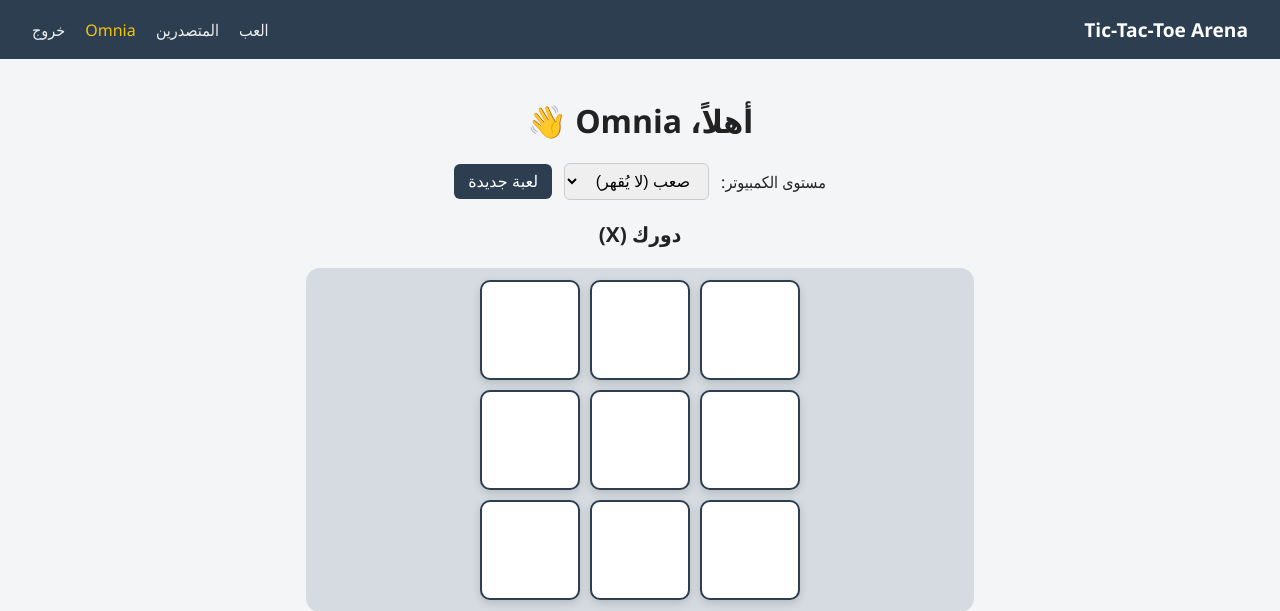
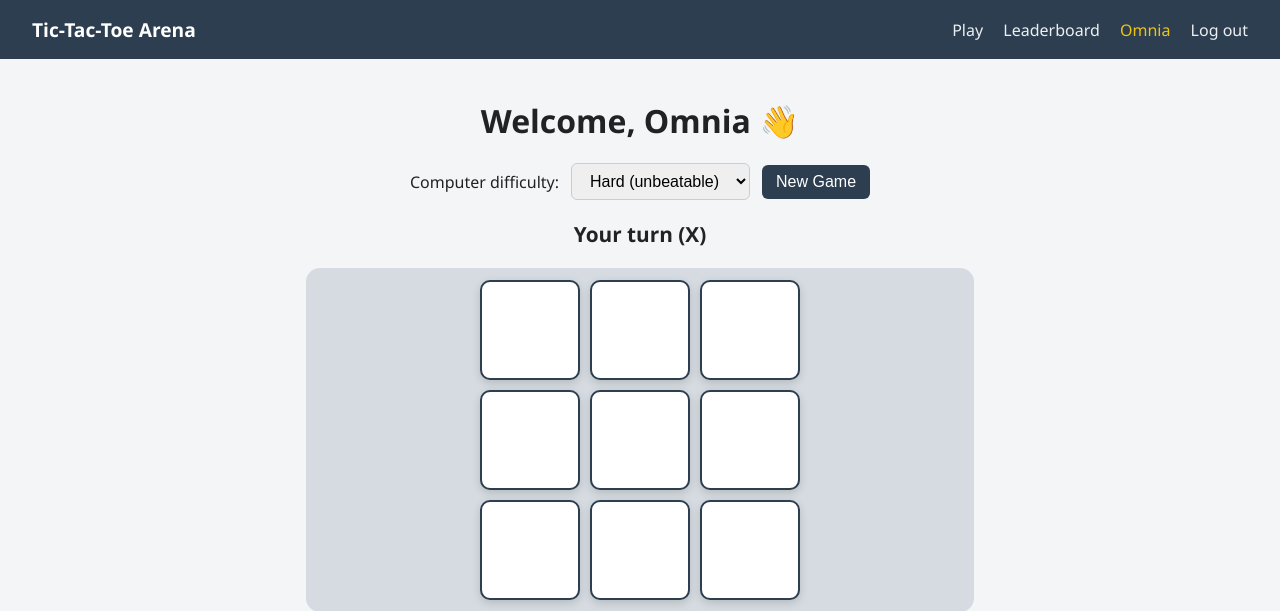
Before and after one commit to omnia-ship-it/Tic-Tac-Toe-, a Flask app: page / in a window 1280 px wide. Shown: the top 611 px of the page. Run offline with Flask 3, Linux system fonts and the light colour scheme; a user stored in the database is signed in.

Commit message:
second edit

```diff
--- a/app.py
+++ b/app.py
@@ -12,14 +12,14 @@ DB_PATH = "tic_tac_toe.db"
 
 
 def get_db():
-    """بتفتح اتصال جديد بقاعدة البيانات مع تفعيل row_factory عشان نقدر نستخدم الأعمدة بالاسم"""
+    """Opens a new database connection with row_factory enabled so we can access columns by name"""
     conn = sqlite3.connect(DB_PATH)
     conn.row_factory = sqlite3.Row
     return conn
 
 
 def init_db():
-    """بتنشئ الجداول لو مش موجودة"""
+    """Creates the tables if they don't already exist"""
     conn = get_db()
     conn.execute("""
         CREATE TABLE IF NOT EXISTS users (
@@ -46,7 +46,7 @@ def init_db():
 
 
 def login_required(f):
-    """Decorator بيمنع الوصول لصفحة معينة لو المستخدم مش مسجل دخوله"""
+    """Decorator that blocks access to a route if the user isn't logged in"""
     @wraps(f)
     def decorated_function(*args, **kwargs):
         if session.get("user_id") is None:
@@ -69,10 +69,10 @@ def register():
         confirmation = request.form.get("confirmation", "")
 
         if not username or not password:
-            return render_template("register.html", error="لازم تدخلي اسم المستخدم وكلمة السر")
+            return render_template("register.html", error="Please enter a username and a password")
 
         if password != confirmation:
-            return render_template("register.html", error="كلمتا السر مش متطابقتين")
+            return render_template("register.html", error="Passwords do not match")
 
         hashed = generate_password_hash(password)
 
@@ -85,7 +85,7 @@ def register():
             conn.commit()
         except sqlite3.IntegrityError:
             conn.close()
-            return render_template("register.html", error="اسم المستخدم ده موجود قبل كده")
+            return render_template("register.html", error="That username is already taken")
         conn.close()
 
         return redirect(url_for("login"))
@@ -108,7 +108,7 @@ def login():
         conn.close()
 
         if user is None or not check_password_hash(user["hash"], password):
-            return render_template("login.html", error="اسم المستخدم أو كلمة السر غلط")
+            return render_template("login.html", error="Invalid username or password")
 
         session["user_id"] = user["id"]
         session["username"] = user["username"]
@@ -127,14 +127,15 @@ def logout():
 @login_required
 def api_move():
     """
-    بياخد حالة اللوحة الحالية من الفرونت اند، يحدد حركة الكمبيوتر (لو مطلوبة)،
-    ويرجع حالة اللوحة الجديدة بالإضافة لحالة اللعبة (مستمرة / فوز / تعادل)
+    Takes the current board state from the frontend, determines the computer's
+    move (if needed), and returns the new board state along with the game
+    status (ongoing / win / draw)
     """
     data = request.get_json()
-    board = data.get("board")
-    difficulty = data.get("difficulty", "hard")
+    board = data.get("board")  # list of 9 items: "X", "O", or None
+    difficulty = data.get("difficulty", "hard")  # "easy" or "hard"
 
-
+    # The computer always plays as "O"
     move = best_move(board, difficulty)
     if move is not None:
         board[move] = "O"
@@ -144,7 +145,7 @@ def api_move():
 
     return jsonify({
         "board": board,
-        "winner": winner,
+        "winner": winner,       # "X", "O", or None
         "game_over": game_over
     })
 
@@ -152,13 +153,13 @@ def api_move():
 @app.route("/api/save_result", methods=["POST"])
 @login_required
 def save_result():
-    """بتسجل نتيجة الماتش في قاعدة البيانات (فوز/خسارة/تعادل)"""
+    """Records the match result in the database (win/loss/draw)"""
     data = request.get_json()
-    result = data.get("result")
+    result = data.get("result")  # "win", "loss", "draw"
     opponent_type = data.get("opponent_type", "ai")
 
     if result not in ("win", "loss", "draw"):
-        return jsonify({"success": False, "error": "نتيجة غير صالحة"}), 400
+        return jsonify({"success": False, "error": "Invalid result"}), 400
 
     conn = get_db()
     column = {"win": "wins", "loss": "losses", "draw": "draws"}[result]
--- a/helpers.py
+++ b/helpers.py
@@ -1,16 +1,17 @@
 import random
 
+
 WIN_LINES = [
-    (0, 1, 2), (3, 4, 5), (6, 7, 8),
-    (0, 3, 6), (1, 4, 7), (2, 5, 8),
-    (0, 4, 8), (2, 4, 6),
+    (0, 1, 2), (3, 4, 5), (6, 7, 8),   # rows
+    (0, 3, 6), (1, 4, 7), (2, 5, 8),   # columns
+    (0, 4, 8), (2, 4, 6),              # diagonals
 ]
 
 
 def check_winner(board):
     """
-    بترجع "X" أو "O" لو حد فاز، أو None لو مفيش فايز لسه.
-    board: list من 9 عناصر (None, "X", "O")
+    Returns "X" or "O" if someone has won, or None if there's no winner yet.
+    board: a list of 9 items (None, "X", "O")
     """
     for a, b, c in WIN_LINES:
         if board[a] is not None and board[a] == board[b] == board[c]:
@@ -28,9 +29,10 @@ def available_moves(board):
 
 def minimax(board, is_maximizing):
     """
-    خوارزمية Minimax الكلاسيكية.
-    الكمبيوتر ("O") هو الـ maximizing player، واللاعب ("X") هو الـ minimizing player.
-    بترجع قيمة تقييم الحالة الحالية للوحة: +1 لصالح O، -1 لصالح X، 0 للتعادل.
+    The classic Minimax algorithm.
+    The computer ("O") is the maximizing player, and the human ("X") is the
+    minimizing player. Returns the evaluation score of the current board
+    state: +1 favors O, -1 favors X, 0 is a draw.
     """
     winner = check_winner(board)
     if winner == "O":
@@ -60,9 +62,9 @@ def minimax(board, is_maximizing):
 
 def best_move(board, difficulty="hard"):
     """
-    بترجع رقم الخانة (0-8) اللي المفروض الكمبيوتر يلعب فيها.
-    - "easy": حركة عشوائية من الخانات الفاضية
-    - "hard": أفضل حركة ممكنة باستخدام Minimax (اللعبة تبقى مستحيلة الفوز عليها)
+    Returns the cell index (0-8) the computer should play.
+    - "easy": a random move among the empty cells
+    - "hard": the best possible move using Minimax (the game becomes unbeatable)
     """
     moves = available_moves(board)
     if not moves:
@@ -70,6 +72,7 @@ def best_move(board, difficulty="hard"):
 
     if difficulty == "easy":
         return random.choice(moves)
+
 
     best_score = -float("inf")
     move_choice = moves[0]
--- a/static/game.js
+++ b/static/game.js
@@ -1,3 +1,4 @@
+// Board state: an array of 9 items (null, "X", "O")
 let board = Array(9).fill(null);
 let gameOver = false;
 
@@ -39,28 +40,28 @@ function setStatus(text) {
 }
 
 function endGame(result) {
-
+    // result: "win" (player won), "loss" (computer won), "draw"
     gameOver = true;
 
-    if (result === "win") setStatus("🎉 مبروك! كسبتي!");
-    else if (result === "loss") setStatus("😅 خسرتي، جربي تاني");
-    else setStatus("🤝 تعادل!");
+    if (result === "win") setStatus("🎉 You won!");
+    else if (result === "loss") setStatus("😅 You lost, try again");
+    else setStatus("🤝 It's a draw!");
 
-
+    // Save the result to the server
     fetch("/api/save_result", {
         method: "POST",
         headers: { "Content-Type": "application/json" },
         body: JSON.stringify({ result: result, opponent_type: "ai" }),
-    }).catch(err => console.error("فشل حفظ النتيجة:", err));
+    }).catch(err => console.error("Failed to save result:", err));
 }
 
 async function handleCellClick(e) {
     if (gameOver) return;
 
     const index = parseInt(e.target.dataset.index, 10);
-    if (board[index] !== null) return;
+    if (board[index] !== null) return; // cell already taken
 
-
+    // Player's move (X)
     board[index] = "X";
     renderBoard();
 
@@ -74,8 +75,8 @@ async function handleCellClick(e) {
         return;
     }
 
-
-    setStatus("الكمبيوتر بيفكر... 🤔");
+    // Computer's turn
+    setStatus("Computer is thinking... 🤔");
 
     try {
         const response = await fetch("/api/move", {
@@ -96,11 +97,11 @@ async function handleCellClick(e) {
         } else if (data.game_over) {
             endGame("draw");
         } else {
-            setStatus("دورك (X)");
+            setStatus("Your turn (X)");
         }
     } catch (err) {
-        console.error("فشل الاتصال بالسيرفر:", err);
-        setStatus("حصل خطأ، جربي تحدّثي الصفحة");
+        console.error("Failed to reach the server:", err);
+        setStatus("Something went wrong, please refresh the page");
     }
 }
 
@@ -108,7 +109,7 @@ function resetGame() {
     board = Array(9).fill(null);
     gameOver = false;
     renderBoard();
-    setStatus("دورك (X)");
+    setStatus("Your turn (X)");
 }
 
 cells.forEach(cell => cell.addEventListener("click", handleCellClick));
--- a/static/style.css
+++ b/static/styles.css
@@ -46,7 +46,7 @@ body {
     padding: 0 16px;
 }
 
-/* نموذج الدخول والتسجيل */
+/* Login and register form */
 .form-card {
     background: white;
     border-radius: 12px;
@@ -93,7 +93,7 @@ body {
     font-size: 0.9rem;
 }
 
-/* اللعبة */
+/* Game board */
 .game-wrapper {
     text-align: center;
 }
@@ -171,7 +171,7 @@ body {
     cursor: not-allowed;
 }
 
-
+/* Leaderboard */
 .leaderboard-wrapper {
     text-align: center;
 }
--- a/templates/game.html
+++ b/templates/game.html
@@ -2,18 +2,18 @@
 
 {% block content %}
 <div class="game-wrapper">
-    <h1>أهلاً، {{ username }} 👋</h1>
+    <h1>Welcome, {{ username }} 👋</h1>
 
     <div class="controls">
-        <label for="difficulty">مستوى الكمبيوتر:</label>
+        <label for="difficulty">Computer difficulty:</label>
         <select id="difficulty">
-            <option value="easy">سهل</option>
-            <option value="hard" selected>صعب (لا يُقهر)</option>
+            <option value="easy">Easy</option>
+            <option value="hard" selected>Hard (unbeatable)</option>
         </select>
-        <button id="reset-btn">لعبة جديدة</button>
+        <button id="reset-btn">New Game</button>
     </div>
 
-    <div id="status" class="status">دورك (X)</div>
+    <div id="status" class="status">Your turn (X)</div>
 
     <div id="board" class="board">
         {% for i in range(9) %}
--- a/templates/layout.html
+++ b/templates/layout.html
@@ -1,23 +1,23 @@
 <!DOCTYPE html>
-<html lang="ar" dir="rtl">
+<html lang="en">
 <head>
     <meta charset="UTF-8">
     <meta name="viewport" content="width=device-width, initial-scale=1.0">
-    <title>Tic-Tac-Toe</title>
-    <link rel="stylesheet" href="{{ url_for('static', filename='style.css') }}">
+    <title>Tic-Tac-Toe Arena</title>
+    <link rel="stylesheet" href="{{ url_for('static', filename='styles.css') }}">
 </head>
 <body>
     <nav class="navbar">
         <a href="{{ url_for('index') }}" class="logo">Tic-Tac-Toe Arena</a>
         <div class="nav-links">
             {% if session.user_id %}
-                <a href="{{ url_for('index') }}">العب</a>
-                <a href="{{ url_for('leaderboard') }}">المتصدرين</a>
+                <a href="{{ url_for('index') }}">Play</a>
+                <a href="{{ url_for('leaderboard') }}">Leaderboard</a>
                 <span class="username">{{ session.username }}</span>
-                <a href="{{ url_for('logout') }}">خروج</a>
+                <a href="{{ url_for('logout') }}">Log out</a>
             {% else %}
-                <a href="{{ url_for('login') }}">دخول</a>
-                <a href="{{ url_for('register') }}">حساب جديد</a>
+                <a href="{{ url_for('login') }}">Log in</a>
+                <a href="{{ url_for('register') }}">Register</a>
             {% endif %}
         </div>
     </nav>
```
Also changed, not shown: templates/leaderboard.html (renamed from templates/leaderbard.html, +6 -6 lines), templates/login.html (+5 -5 lines), templates/register.html (+6 -6 lines), README.md, tic_tac_toe.db.
